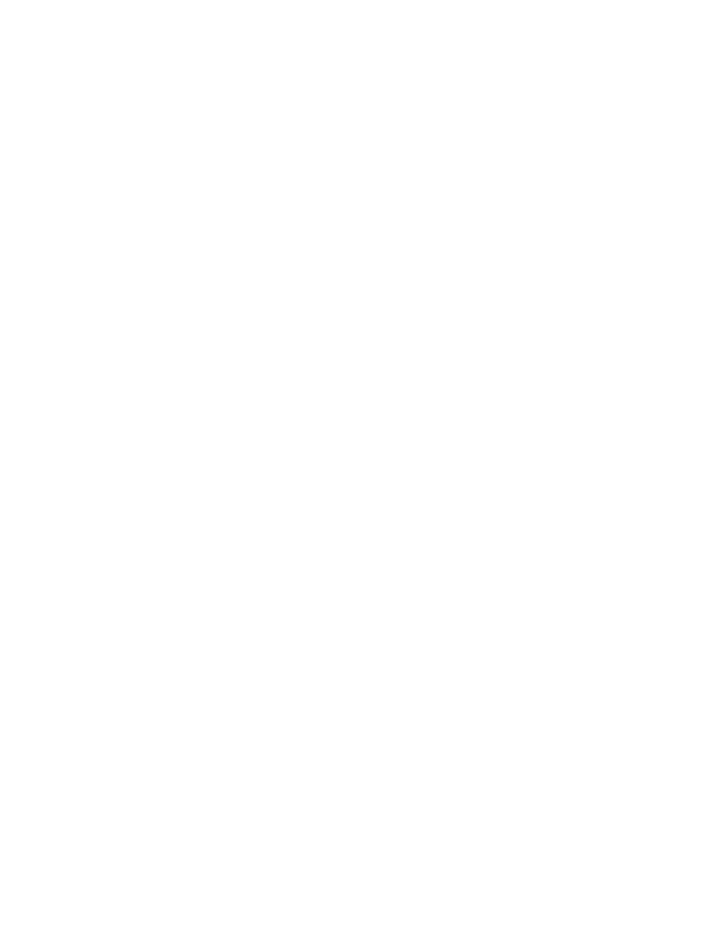
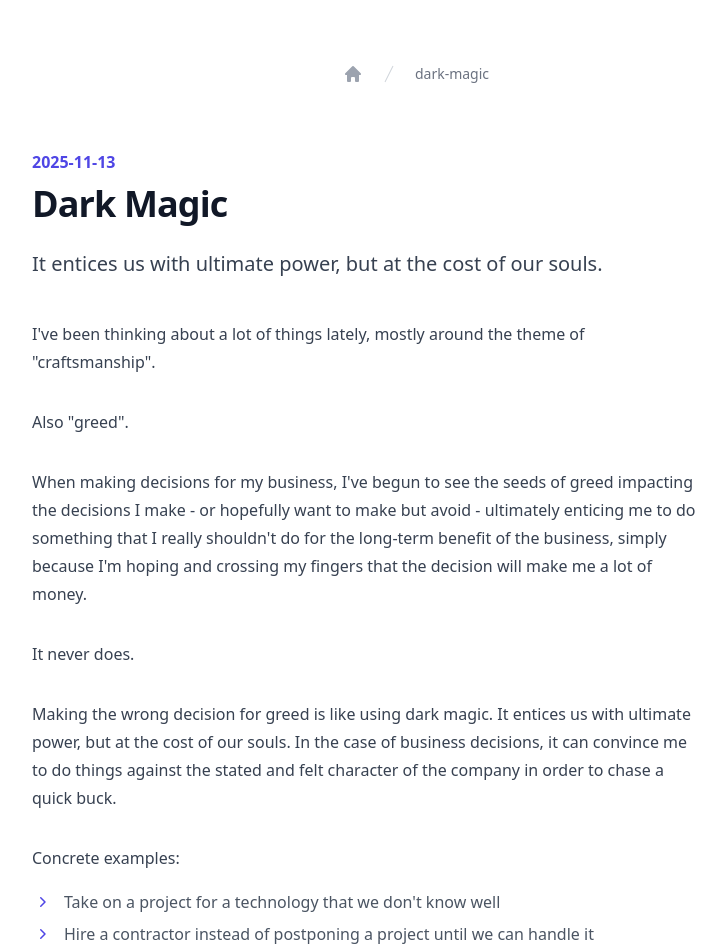
Before and after one commit to Burwin/blog, a Nuxt app: page /posts/dark-magic in a window 1280 px wide. Before the commit this address had no page. Shown: the top 952 px of the page, without its empty margins (224-950 px from the left). Before the commit the page ends 800 px from the top, so only its background shows below. Built offline with nearby package versions, Linux system fonts and the light colour scheme.

Commit message:
publish dark-magic

```diff
--- /dev/null
+++ b/pages/posts/dark-magic.vue
@@ -0,0 +1,167 @@
+<script setup lang="ts">
+const post = {
+  date: "2025-11-13",
+  title: "Dark Magic",
+  excerpt: "It entices us with ultimate power, but at the cost of our souls.",
+};
+</script>
+
+<template>
+  <BlogPost
+    :date="new Date(post.date)"
+    :title="post.title"
+    :excerpt="post.excerpt"
+  >
+    <ElementsBp
+      >I've been thinking about a lot of things lately, mostly around the theme
+      of "craftsmanship".</ElementsBp
+    >
+    <ElementsBp>Also "greed".</ElementsBp>
+    <ElementsBp
+      >When making decisions for my business, I've begun to see the seeds of
+      greed impacting the decisions I make - or hopefully want to make but avoid
+      - ultimately enticing me to do something that I really shouldn't do for
+      the long-term benefit of the business, simply because I'm hoping and
+      crossing my fingers that the decision will make me a lot of
+      money.</ElementsBp
+    >
+    <ElementsBp>It never does.</ElementsBp>
+    <ElementsBp
+      >Making the wrong decision for greed is like using dark magic. It entices
+      us with ultimate power, but at the cost of our souls. In the case of
+      business decisions, it can convince me to do things against the stated and
+      felt character of the company in order to chase a quick buck.</ElementsBp
+    >
+    <ElementsBp>Concrete examples:</ElementsBp>
+
+    <ElementsBul>
+      <ElementsBli
+        >Take on a project for a technology that we don't know well</ElementsBli
+      >
+      <ElementsBli
+        >Hire a contractor instead of postponing a project until we can handle
+        it internally</ElementsBli
+      >
+    </ElementsBul>
+
+    <ElementsBp
+      >On #1, I'm getting better at saying no. As of a couple weeks ago, we will
+      no longer do PowerBI, for example. I don't care about this technology.
+      It's far from what we're really exceptional at. I don't want to learn it.
+      We can't offer the exceptional experience that our customers (and that we)
+      expect. It's not worth it.</ElementsBp
+    >
+    <ElementsBp
+      >On #2, we're very peculiar at Bamboo. I hire people with very specific
+      skills and personalities, and then train them in a very particular way to
+      approach problems from a very particular perspective. Trying to get
+      contractors to bolt onto the team and follow along is foolish. It doesn't
+      happen. Instead, I get frustrated, and the customer gets frustrated. It's
+      not worth it.</ElementsBp
+    >
+    <ElementsBp
+      >I've often equated "software development" to "modern magic":</ElementsBp
+    >
+
+    <ElementsBul>
+      <ElementsBli
+        >We write special incantations (code) that cause the machine to do our
+        bidding</ElementsBli
+      >
+      <ElementsBli
+        >We harness powerful invisible forces (computing power, networks, cloud
+        services)</ElementsBli
+      >
+      <ElementsBli
+        >If our spells are written incorrectly by a single character, they can
+        turn factories into frogs</ElementsBli
+      >
+      <ElementsBli
+        >Most people don't understand how it works, so we seem like wizards to
+        them</ElementsBli
+      >
+    </ElementsBul>
+
+    <ElementsBp
+      >Historically, dark magic has been of the flavor of automating spam emails
+      and clickbait. This is the obvious dark side.</ElementsBp
+    >
+    <ElementsBp
+      >But I can't stop thinking about AI and slop and craftsmanship and "what
+      would the Amish do... if they wrote code?"</ElementsBp
+    >
+    <ElementsBp>(I like the Amish, btw)</ElementsBp>
+    <ElementsBp
+      >And what's the motivation for AI software development? It's not all the
+      same, sure, but a big push is along the lines of:</ElementsBp
+    >
+
+    <ElementsBul>
+      <ElementsBli>Vibe code fast (we don't care if it's sloppy)</ElementsBli>
+      <ElementsBli
+        >Reduce headcount (we want to pinch nickels now to save pennies
+        later)</ElementsBli
+      >
+      <ElementsBli>Automate everything</ElementsBli>
+    </ElementsBul>
+
+    <ElementsBp>And it largely works!</ElementsBp>
+    <ElementsBp
+      >People are building systems really fast, at least to start.</ElementsBp
+    >
+    <ElementsBp>Companies are reducing headcount, at least for now.</ElementsBp>
+    <ElementsBp>But at what cost?</ElementsBp>
+    <ElementsBp
+      >It isn't just the slop that AI produces, despite our best efforts to
+      contain it. There are structural issues that we're sweeping under the
+      rug.</ElementsBp
+    >
+    <ElementsBp
+      >Hidden structural issues are the cornerstone of the darkest of magic.
+      These are the things that rot a system from the inside, going undetected
+      until it's too late to change.</ElementsBp
+    >
+    <ElementsBp
+      >So, what cost for AI development? I'd say it's very similar to the cost
+      of the conveniences highlighted in one of the greatest films of all time:
+      WALL-E.</ElementsBp
+    >
+    <ElementsBp
+      >People in WALL-E got fat. Unable to think. Unable to walk. Unable to do
+      anything.</ElementsBp
+    >
+    <ElementsBp
+      >Heck, even in the real world we have issues like this. Never before have
+      we had societal overabundance of food AND information, so that now the
+      leading issues facing us our obesity (over-eating) and anxiety
+      (over-scrolling).</ElementsBp
+    >
+    <ElementsBp
+      >This is the risk of AI, especially for software development.</ElementsBp
+    >
+    <ElementsBp
+      >One of the most common questions being asked about AI coding agents is
+      "if we have these, why hire juniors? If we don't hire juniors, who will
+      manage my fleet of agents in the future?"</ElementsBp
+    >
+    <ElementsBp>Indeed!</ElementsBp>
+    <ElementsBp
+      >Does that mean we shouldn't eat?!? Of course not.<br />
+      Does that mean we shouldn't read?!? Of course not.<br />
+      Does that mean we shouldn't use AI?!? Of course not.</ElementsBp
+    >
+    <ElementsBp>But we should be mindful.</ElementsBp>
+    <ElementsBp
+      >Fast regularly.<br />
+      Read old books regularly.<br />
+      Write code "raw dog" regularly.</ElementsBp
+    >
+    <ElementsBp
+      >This is one of the things I'm most excited about while diving into
+      NeoVim. I'm even wondering if I should turn off the language server (LSP,
+      code completion). Really exercise my coding muscles.</ElementsBp
+    >
+    <ElementsBp>What do you think? Am I crazy?</ElementsBp>
+    <ElementsBp>(No, I'm not)</ElementsBp>
+  </BlogPost>
+</template>
```
